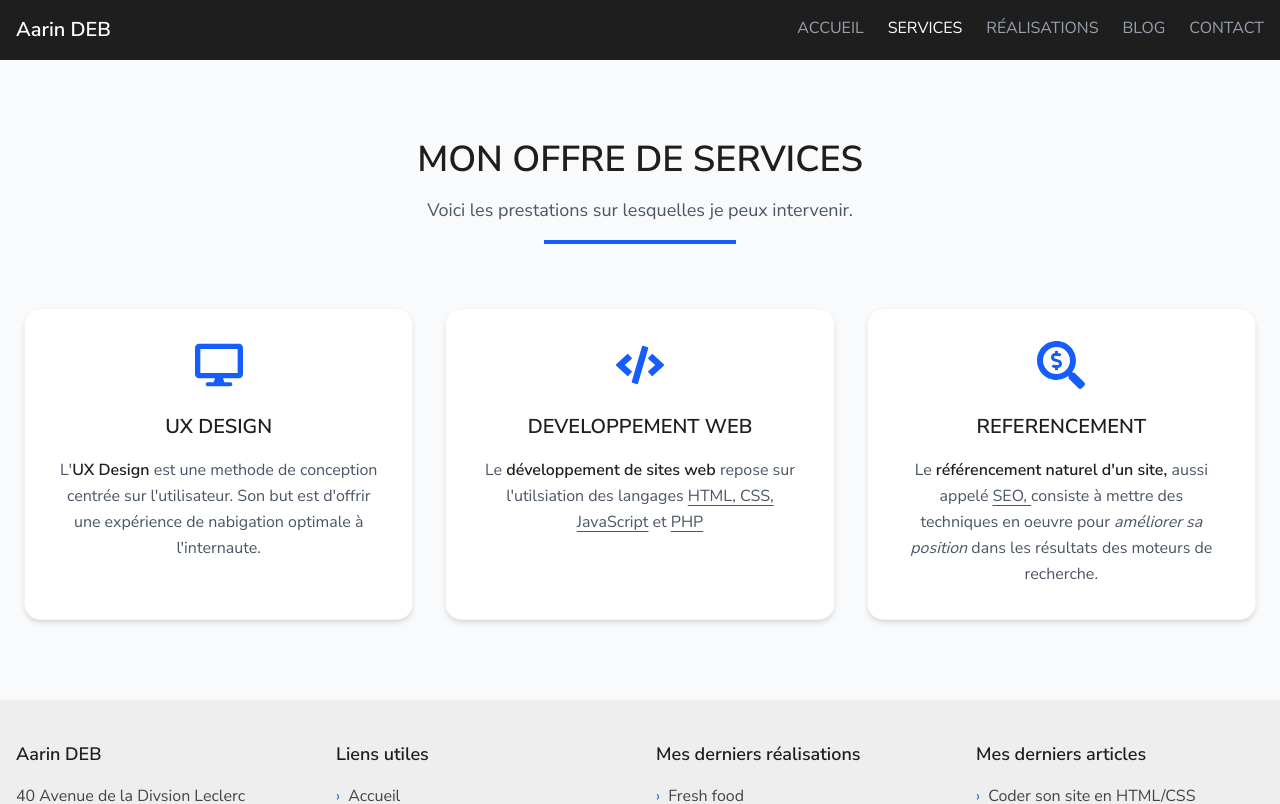
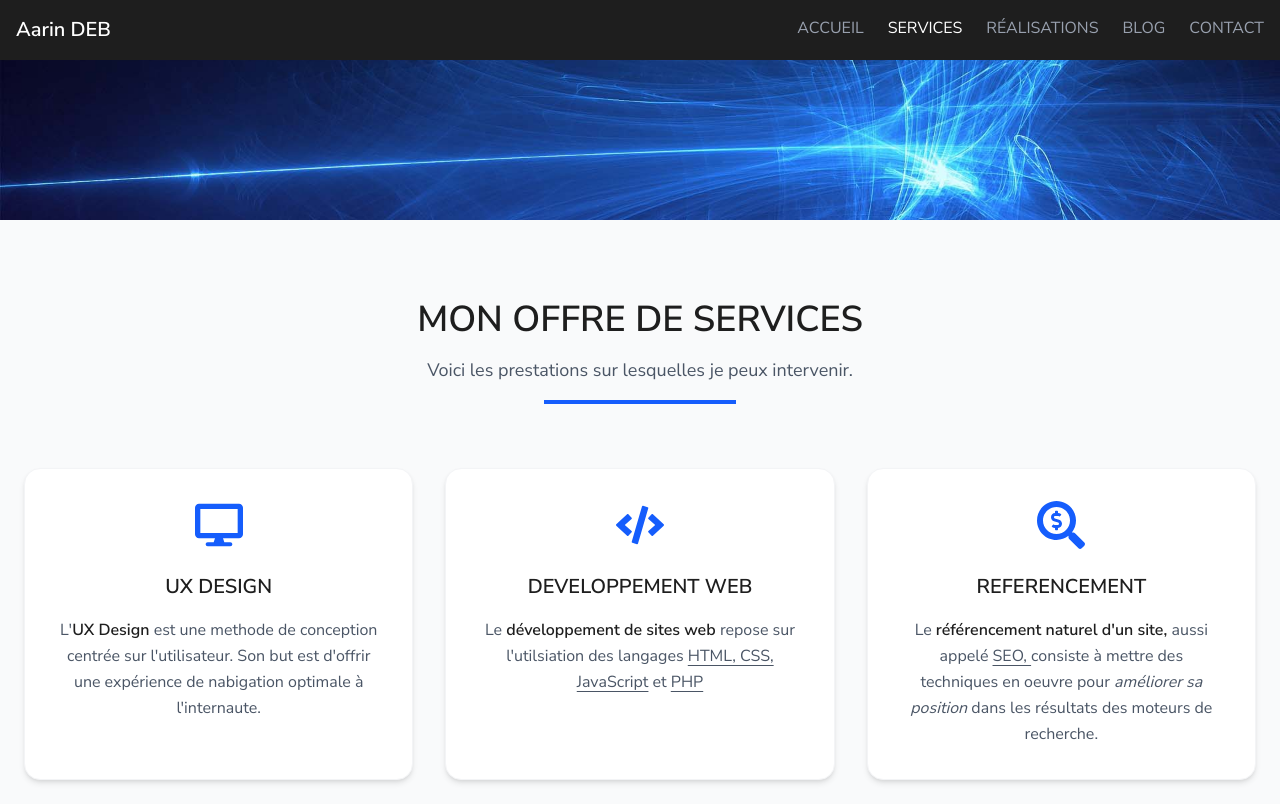
Before and after one commit to userXXIIXII/cv_react, a React (Vite) app: page /services in a window 1280 px wide. Shown: the top 804 px of the page. Built offline with nearby package versions, Linux system fonts and the light colour scheme.

Commit message:
Ajout de la banière, Modification de Services.jsx pour réglere la taille de la section principale

```diff
--- a/src/pages/Services.jsx
+++ b/src/pages/Services.jsx
@@ -1,12 +1,21 @@
 import ServiceCard from "../components/ServiceCard";
 import { useServices } from '../data/useServices';
+import bannerService from '../assets/banner.jpg';
 
 function Services() {
-
     const { services } = useServices();
 
     return (
-        <section className="py-20 px-6 max-w-7xl mx-auto bg-gray-50">
+        <main className="w-full min-h-screen flex flex-col bg-gray-50">
+
+            {/* 1. La Bannière (Pleine largeur, hauteur réduite, sans texte) */}
+            <div
+                className="w-full h-32 md:h-40 bg-cover bg-center"
+                style={{ backgroundImage: `url(${bannerService})` }}
+            ></div>
+
+            {/* 2. Le Contenu de la section */}
+            <section className="py-20 px-6 max-w-7xl mx-auto w-full flex-grow">
 
                 {/* Titre de la section */}
                 <div className="text-center mb-16">
@@ -31,6 +40,8 @@ function Services() {
                     ))}
                 </div>
             </section>
+
+        </main>
     );
 }
 
```
Also changed, not shown: src/assets/banner.jpg (renamed from src/assets/banner (1).jpg). Lines whose indentation alone changed are shown as unchanged.
